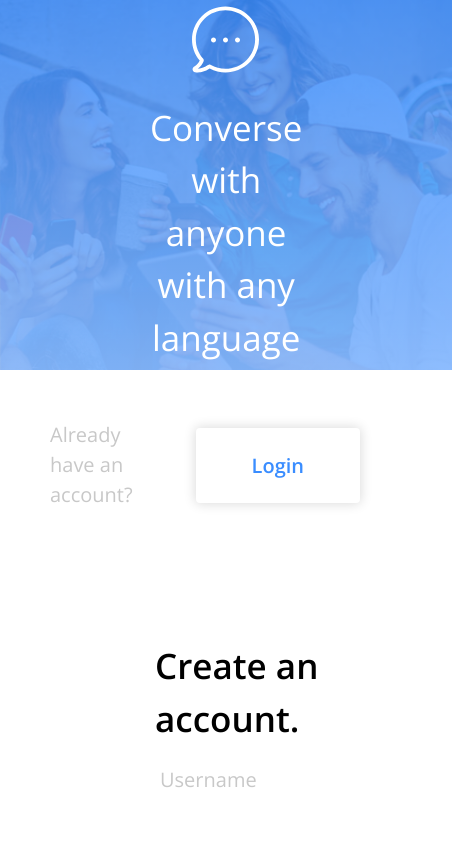
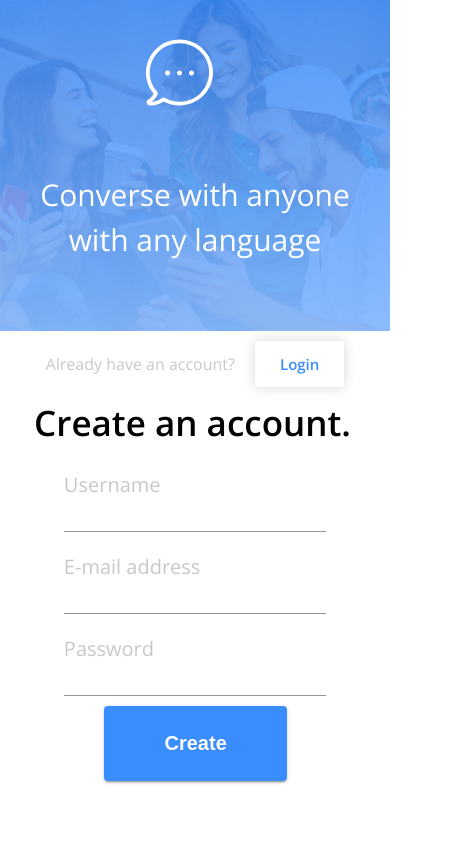
Before and after one commit to ncpalmie/messenger-6949, a React (Create React App) app in the folder client/: page /register in a window 390 px wide. Shown: the top 844 px of the page, 452 px wide, since content can reach past the window. Built offline with nearby package versions, Linux system fonts and the light colour scheme; no server answers.

Commit message:
Altered signup and login screen styling to be mobile responsive

```diff
--- a/client/src/components/Landing/Banner.js
+++ b/client/src/components/Landing/Banner.js
@@ -4,7 +4,7 @@ import { makeStyles } from "@material-ui/core/styles";
 import bgImage from "../../assets/bg-img.png";
 import { ReactComponent as BubbleSvg } from "../../assets/bubble.svg";
 
-const useStyles = makeStyles(() => ({
+const useStyles = makeStyles((theme) => ({
   root: {
     backgroundImage: `linear-gradient(to bottom, rgba(58, 141, 255, 0.85), rgba(134, 185, 255, 0.85)), url(${bgImage})`,
     backgroundSize: "cover",
@@ -13,12 +13,19 @@ const useStyles = makeStyles(() => ({
     justifyContent: "center",
     alignItems: "center",
     flexDirection: "column",
+    [theme.breakpoints.down("sm")]: {
+      flex: "1",
+    },
   },
   bubble: {
     marginLeft: 0,
     overflow: "visible",
     width: "15%",
     height: "15%",
+    [theme.breakpoints.down("sm")]: {
+      width: "25%",
+      height: "25%",
+    },
   },
   text: {
     fontSize: 35,
@@ -27,6 +34,11 @@ const useStyles = makeStyles(() => ({
     marginTop: 40,
     paddingLeft: 150,
     paddingRight: 150,
+    [theme.breakpoints.down("sm")]: {
+      padding: 30,
+      fontSize: 30,
+      marginTop: 20,
+    },
   },
 }));
 
--- a/client/src/components/Landing/Landing.js
+++ b/client/src/components/Landing/Landing.js
@@ -6,13 +6,13 @@ import {
   useRouteMatch,
   Redirect,
 } from "react-router-dom";
-import { Grid, Box } from "@material-ui/core";
+import { Grid } from "@material-ui/core";
 import { makeStyles } from "@material-ui/core/styles";
 import Banner from "./Banner";
 import Signup from "./Signup";
 import Login from "./Login";
 
-const useStyles = makeStyles(() => ({
+const useStyles = makeStyles((theme) => ({
   root: {
     display: "flex",
     height: "100vh",
--- a/client/src/components/Landing/Login.js
+++ b/client/src/components/Landing/Login.js
@@ -13,46 +13,62 @@ import {
 import { makeStyles } from "@material-ui/core/styles";
 import { login } from "../../store/utils/thunkCreators";
 
-const useStyles = makeStyles(() => ({
+const useStyles = makeStyles((theme) => ({
   root: {
     flex: "2",
     height: "fit-content",
   },
   header: {
     display: "flex",
-    height: "fit-content",
     width: "100%",
     justifyContent: "flex-end",
     alignItems: "center",
-    padding: 50,
+    margin: 50,
+    [theme.breakpoints.down("sm")]: {
+      justifyContent: "center",
+      margin: 10,
+    },
   },
   form: {
     display: "flex",
-    height: "fit-content",
     width: "100%",
     flexDirection: "column",
     marginLeft: 160,
     marginTop: 80,
+    [theme.breakpoints.down("sm")]: {
+      justifyContent: "center",
+      alignItems: "center",
+      margin: 0,
+    },
   },
   registerButton: {
-    width: "fit-content",
-    whiteSpace: "nowrap",
     padding: "20px 50px 20px 50px",
     color: "#3A8DFF",
     boxShadow: "0px 0px 12px 1px #DCDCDC",
     fontSize: 20,
+    [theme.breakpoints.down("sm")]: {
+      padding: "10px 25px 10px 25px",
+      fontSize: 15,
+    },
   },
   registerText: {
     marginRight: 35,
     fontSize: 20,
     color: "#C8C8C8",
+    textAlign: "right",
+    [theme.breakpoints.down("sm")]: {
+      marginRight: 20,
+      fontSize: 16,
+    },
   },
   inputLabel: {
     marginTop: 20,
-    marginRight: 35,
     marginBottom: 20,
     fontSize: 20,
     color: "#C8C8C8",
+    [theme.breakpoints.down("sm")]: {
+      margin: 0,
+    },
   },
   welcomeText: {
     fontSize: 35,
@@ -61,6 +77,9 @@ const useStyles = makeStyles(() => ({
   },
   inputFieldContainer: {
     width: "70%",
+    [theme.breakpoints.down("sm")]: {
+      width: "100%",
+    },
   },
   forgotText: {
     color: "#3A8DFF",
@@ -71,6 +90,10 @@ const useStyles = makeStyles(() => ({
     justifyContent: "center",
     width: "70%",
     marginTop: 80,
+    [theme.breakpoints.down("sm")]: {
+      marginTop: 10,
+      marginLeft: 40,
+    },
   },
   loginButton: {
     backgroundColor: "#3A8DFF",
@@ -78,7 +101,6 @@ const useStyles = makeStyles(() => ({
     fontFamily: "Monserrat, sans-serif",
     fontSize: 20,
     padding: "20px 80px 20px 80px",
-    alignSelf: "center",
   },
 }));
 
--- a/client/src/components/Landing/Signup.js
+++ b/client/src/components/Landing/Signup.js
@@ -12,46 +12,62 @@ import {
 import { makeStyles } from "@material-ui/core/styles";
 import { register } from "../../store/utils/thunkCreators";
 
-const useStyles = makeStyles(() => ({
+const useStyles = makeStyles((theme) => ({
   root: {
     flex: "2",
     height: "fit-content",
   },
   header: {
     display: "flex",
-    height: "fit-content",
     width: "100%",
     justifyContent: "flex-end",
     alignItems: "center",
-    padding: 50,
+    margin: 50,
+    [theme.breakpoints.down("sm")]: {
+      justifyContent: "center",
+      margin: 10,
+    },
   },
   form: {
     display: "flex",
-    height: "fit-content",
     width: "100%",
     flexDirection: "column",
     marginLeft: 160,
     marginTop: 80,
+    [theme.breakpoints.down("sm")]: {
+      justifyContent: "center",
+      alignItems: "center",
+      margin: 0,
+    },
   },
   loginButton: {
-    width: "fit-content",
-    whiteSpace: "nowrap",
-    padding: "20px 70px 20px 70px",
+    padding: "20px 50px 20px 50px",
     color: "#3A8DFF",
     boxShadow: "0px 0px 12px 1px #DCDCDC",
     fontSize: 20,
+    [theme.breakpoints.down("sm")]: {
+      padding: "10px 25px 10px 25px",
+      fontSize: 15,
+    },
   },
   loginText: {
     marginRight: 35,
     fontSize: 20,
     color: "#C8C8C8",
+    textAlign: "right",
+    [theme.breakpoints.down("sm")]: {
+      marginRight: 20,
+      fontSize: 16,
+    },
   },
   inputLabel: {
     marginTop: 20,
-    marginRight: 35,
     marginBottom: 20,
     fontSize: 20,
     color: "#C8C8C8",
+    [theme.breakpoints.down("sm")]: {
+      marginBottom: 0,
+    },
   },
   welcomeText: {
     fontSize: 35,
@@ -60,12 +76,19 @@ const useStyles = makeStyles(() => ({
   },
   inputFieldContainer: {
     width: "70%",
+    [theme.breakpoints.down("sm")]: {
+      width: "100%",
+    },
   },
   registerContainer: {
     display: "flex",
     justifyContent: "center",
     width: "70%",
-    marginTop: 40,
+    marginTop: 80,
+    [theme.breakpoints.down("sm")]: {
+      marginTop: 10,
+      marginLeft: 40,
+    },
   },
   registerButton: {
     backgroundColor: "#3A8DFF",
@@ -73,7 +96,6 @@ const useStyles = makeStyles(() => ({
     fontFamily: "Monserrat, sans-serif",
     fontSize: 20,
     padding: "20px 80px 20px 80px",
-    alignSelf: "center",
   },
 }));
 
```
